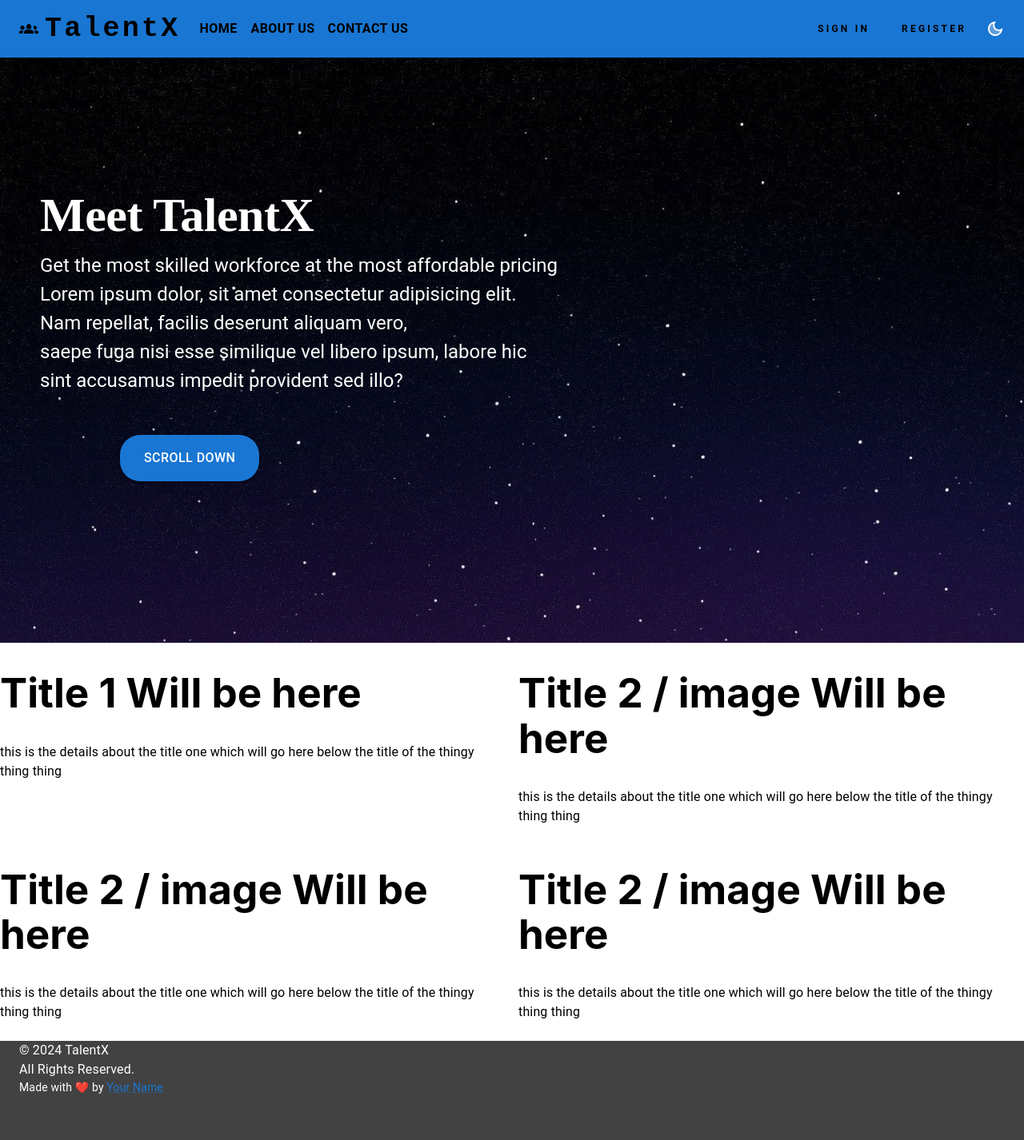
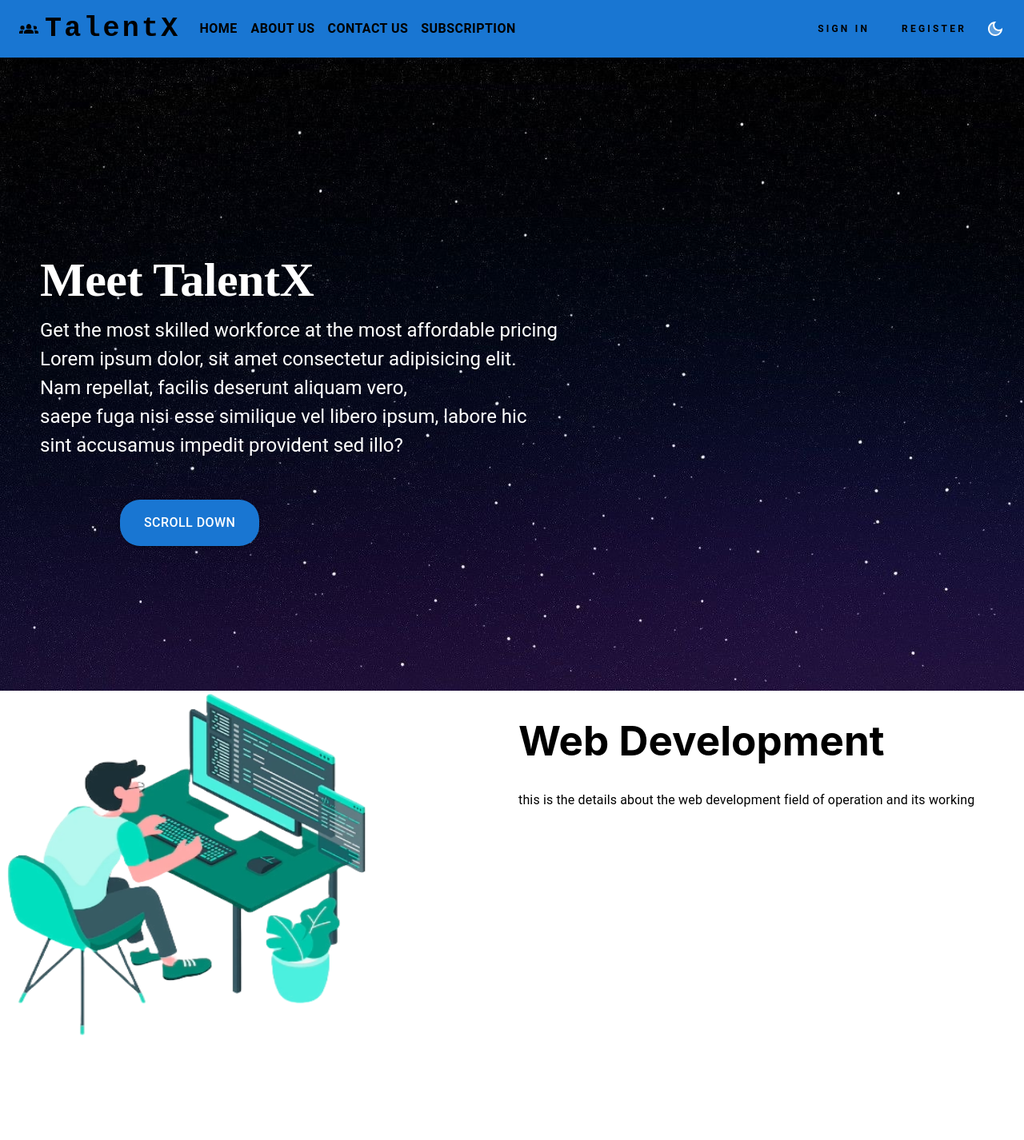
Before and after one commit to Divyshekhar/TalentX, a React (Vite) app: page / in a window 1280 px wide. Shown: the top 1426 px of the page at 80% size. Built offline with nearby package versions, Linux system fonts and the light colour scheme.

Commit message:
data to home and subscription page

```diff
--- a/src/App.jsx
+++ b/src/App.jsx
@@ -7,6 +7,7 @@ import { BrowserRouter as Router, Route, Routes } from "react-router-dom";
 import ContactUs from './pages/ContactUs';
 import AboutUs from './pages/AboutUs';
 import NotFound from './pages/NotFound';
+import Subscriptions from './pages/Subscriptions';
 import Home from './pages/Home';
 
 function App() {
@@ -29,6 +30,7 @@ function App() {
             <Route path='/'  element={<Home darkTheme={darkTheme} />}/>
             <Route path="/contact" element={<ContactUs darkTheme={darkTheme}/>} />
             <Route path="/about" element={<AboutUs darkTheme={darkTheme}/>} />
+            <Route path="/subscriptions" element={<Subscriptions darkTheme={darkTheme}/>} />
             <Route path="*" element={<NotFound darkTheme={darkTheme} />} />
           </Routes>
           </Box>
--- a/src/components/Footer.jsx
+++ b/src/components/Footer.jsx
@@ -12,11 +12,13 @@ function Footer(){
       }}
     >
       <Container maxWidth="100%">
-        <Typography variant="body1" align="left">
-          © {new Date().getFullYear()} TalentX <br />
-          All Rights Reserved.
+        <Typography variant="h4" align="center">
+          CareerNed Pvt. Ltd.<br /> TalentX <br />
+          </Typography>
+          <Typography align="center">
+          © {new Date().getFullYear()}<br/>All Rights Reserved.
         </Typography>
-        <Typography variant="body2" align="left">
+        <Typography variant="body2" align="center">
           Made with ❤️ by <Link href="https://www.example.com/">Your Name</Link>
         </Typography>
       </Container>
--- a/src/components/Navbar.jsx
+++ b/src/components/Navbar.jsx
@@ -18,6 +18,7 @@ const pages = [
    { name: "Home", path: "/"},
    { name: "About Us", path: "/about"},
    { name: "Contact Us", path: "/contact"},
+   { name: "subscription", path: "/subscriptions" }
 
 ];
 
@@ -34,7 +35,11 @@ function NavBar({ darkTheme, setDarkTheme }) {
 
 
   return (
-    <AppBar position="fixed" sx={{ backgroundColor: 'rgba(25,118,210,1)'}}>
+    <AppBar position="fixed" sx={{
+        backgroundColor: darkTheme?'rgb(156,39,176)':'rgba(25,118,210,1)',
+        transition: 'backgroundColor 0.3s ease-in-out'
+
+        }}>
       <Container maxWidth="xl">
         <Toolbar disableGutters>
           <Groups2Icon sx={{
--- a/src/pages/Home.jsx
+++ b/src/pages/Home.jsx
@@ -2,6 +2,7 @@ import { Box, Button, Grid, Typography, Tooltip} from "@mui/material";
 import ArrowUpwardRoundedIcon from '@mui/icons-material/ArrowUpwardRounded';
 import PropTypes from "prop-types";
 import backgroundImg from '../assets/backgr.jpg'
+import webImg from '../assets/file.png'
 import { useRef, useState, useEffect } from 'react';
 
 function Home({ darkTheme }) {
@@ -40,14 +41,12 @@ function Home({ darkTheme }) {
           sx={{
             backgroundImage: `url(${backgroundImg})`,
             backgroundRepeat: "no-repeat",
-            minHeight: "80vh",
-            minWidth: "100%",
+            minHeight: "100vh",
             display: "flex",
             flexDirection: "column",
-            justifyContent: "",
+            justifyContent: "center",
             alignItems: "left",
-            marginTop: "50px",
-            paddingTop: "100px"
+
           }}
         >
           <Typography
@@ -96,15 +95,16 @@ function Home({ darkTheme }) {
         >
           <Grid container spacing={2}>
             <Grid item xs={6}>
-              <h1>Title 1 Will be here</h1>
-              <Typography>
-                this is the details about the title one which will go here below the title of the thingy thing thing
-              </Typography>
+            <img
+                  src={webImg}
+                  alt="Your Image"
+                  style={{ width: "78%", height: '86%', paddingBottom:0}}
+                />
             </Grid>
             <Grid item xs={6}>
-              <h1>Title 2  / image Will be here</h1>
+              <h1>Web Development</h1>
               <Typography>
-                this is the details about the title one which will go here below the title of the thingy thing thing
+                  this is the details about the web development field of operation and its working
               </Typography>
             </Grid>
             <Grid item xs={6}>
--- /dev/null
+++ b/src/pages/Subscriptions.jsx
@@ -0,0 +1,25 @@
+import { Box, Grid, Typography } from "@mui/material";
+import PropTypes from 'prop-types';
+
+function Subscriptions({ darkTheme }) {
+    return (
+        <Box
+            color={darkTheme ? "white" : "black"}
+            sx={{
+                paddingTop:"20px"
+            }}>
+            <Grid container spacing={2}>
+                <Grid item xs={6}>
+                    <Typography>
+                        This is the left side of the column of two
+                    </Typography>
+                </Grid>
+            </Grid>
+        </Box>
+    );
+}
+Subscriptions.propTypes={
+    darkTheme: PropTypes.bool.isRequired
+};
+
+export default Subscriptions;
```
Also changed, not shown: src/assets/file.png (added).
